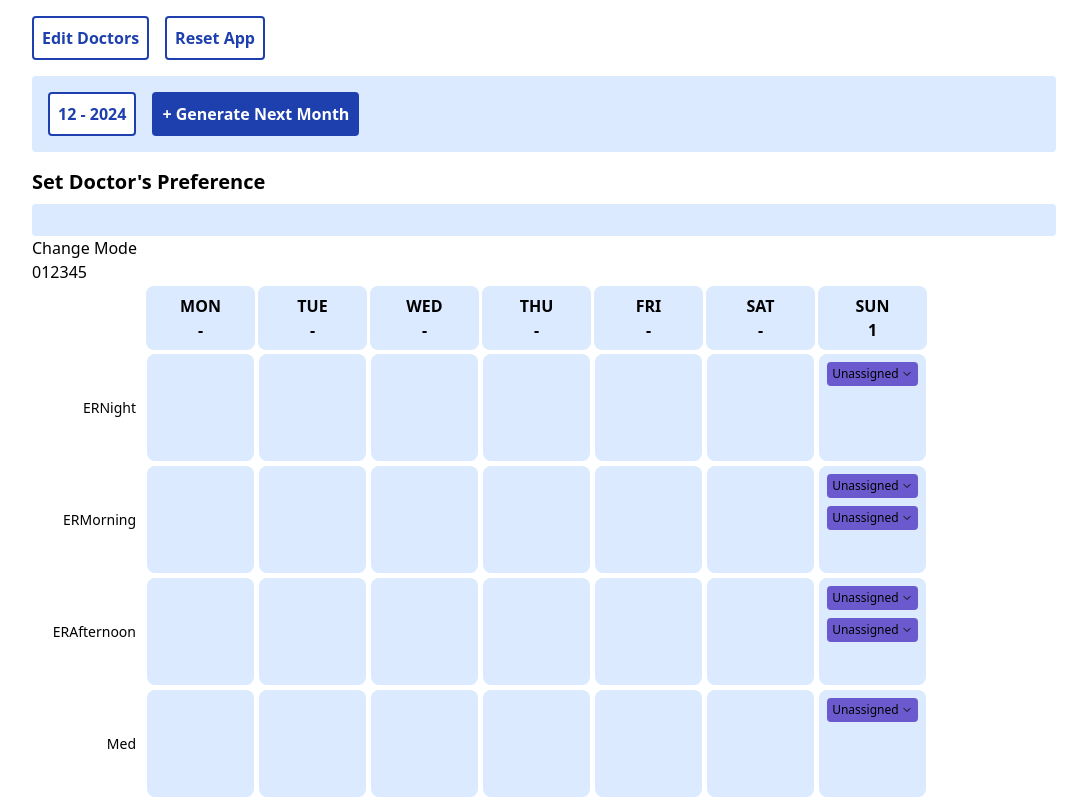
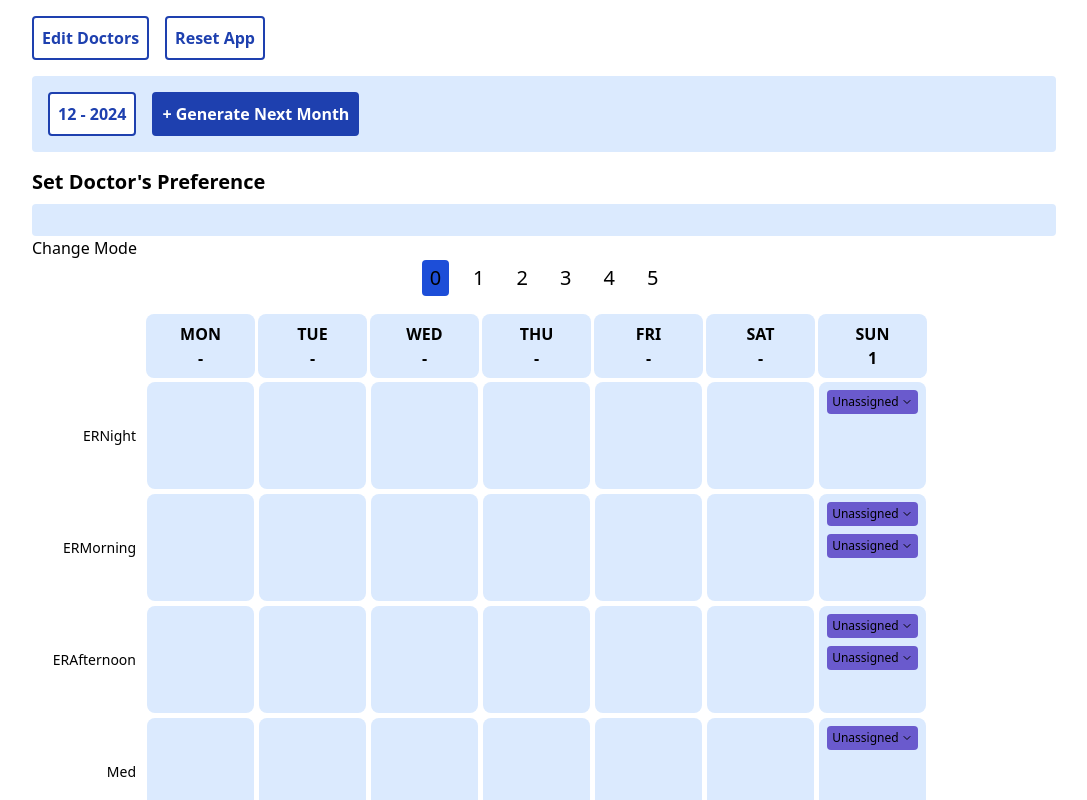
Before and after one commit to Subhavich/doc-sche, a React (Vite) app: page / in a window 1280 px wide. Both pictures are taken after typing "Sample" into the empty fields and a click on the button "Generate Schedule". Shown: the top 800 px of the page, without its empty margins (96-1183 px from the left). Built offline with nearby package versions, Linux system fonts and the light colour scheme.

Commit message:
style pagination

```diff
--- a/src/TableComponents.jsx
+++ b/src/TableComponents.jsx
@@ -3,11 +3,15 @@ import { canAddSlot } from "./utils/slotValidation";
 import { useMemo, useState } from "react";
 import { FiChevronDown, FiChevronUp, FiTrash } from "react-icons/fi";
 
-export const Pagination = ({ pages, setPage }) => {
+export const Pagination = ({ pages, setPage, page }) => {
   return (
-    <ul>
+    <ul className="text-xl flex justify-center space-x-4 mb-4 w-full">
       {Array.from({ length: pages }).map((item, ind) => (
-        <button key={ind} onClick={() => setPage(ind)}>
+        <button
+          className={`${page === ind ? "bg-blue-700" : ""} px-2 py-1 rounded`}
+          key={ind}
+          onClick={() => setPage(ind)}
+        >
           {ind}
         </button>
       ))}
--- a/src/TablePage.jsx
+++ b/src/TablePage.jsx
@@ -142,7 +142,11 @@ const Table = ({
       </button>
       {mode === "default" && (
         <div>
-          <Pagination pages={deriveWeeks(slots).length} setPage={setPage} />
+          <Pagination
+            pages={deriveWeeks(slots).length}
+            setPage={setPage}
+            page={page}
+          />
 
           <table className="bg-white border-collapse">
             <THead currentWeek={currentWeek} />
```
